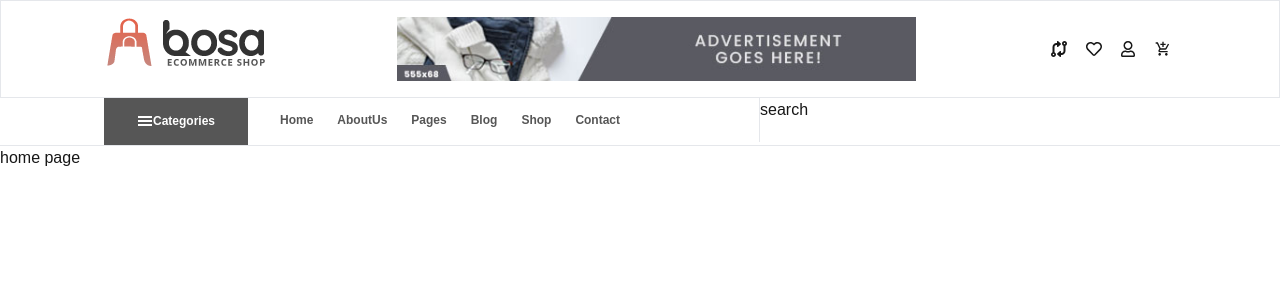
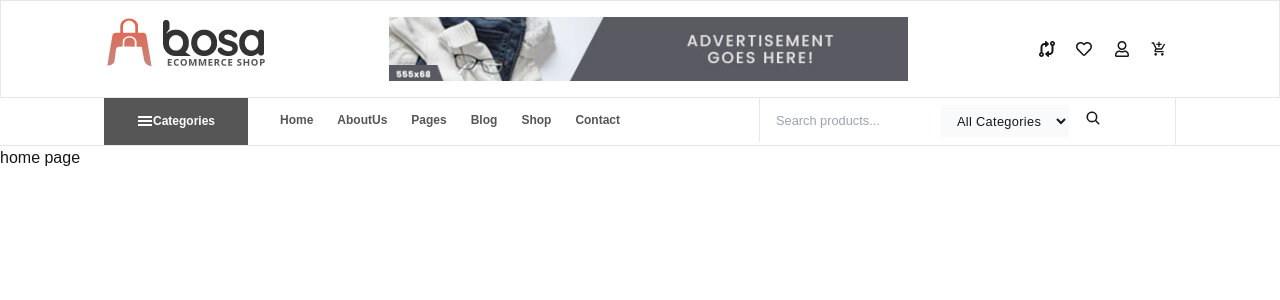
Before and after one commit to Giorgi-Gogaladze/bosa_ecommerce, a Next.js app: page / in a window 1280 px wide. Shown: the top 300 px of the page. Built offline with nearby package versions, Linux system fonts and the light colour scheme.

Commit message:
Ftr: compliting whole header design

```diff
--- a/src/components/header/Header.tsx
+++ b/src/components/header/Header.tsx
@@ -16,7 +16,7 @@ function Header() {
         <div>
           <Image src='/images/ad.jpg' alt='advertisement' width={519} height={75}/>
         </div>
-      <div className='w-32 h-26 flex justify-between items-center p-1'>
+      <div className='w-36 h-26 flex justify-between items-center p-2'>
         <div><FaCodeCompare /></div>
         <div><FaRegHeart /></div>
         <div><FaRegUser /></div>
--- a/src/components/navbar/Navbar.tsx
+++ b/src/components/navbar/Navbar.tsx
@@ -1,5 +1,6 @@
 import React from 'react'
 import { GiHamburgerMenu } from "react-icons/gi";
+import { IoSearch } from "react-icons/io5";
 
 function Navbar() {
   return (
@@ -20,7 +21,17 @@ function Navbar() {
                     </ul>
                 </div>
             </nav>
-            <div>search </div>
+            <div className='h-full w-full flex items-center border-r border-gray-200'>
+                <input type="text" placeholder='Search products...' className='ml-4 text-[0.8rem]  focus:outline-none'/>
+                <select className='border-0 bg-gray-50 h-8 text-[0.8rem] w-32 tracking-wide pl-3'>
+                    <option value="">All Categories</option>
+                    <option value="">Electronics</option>
+                    <option value="">Gadgets</option>
+                </select>
+                <div className='ml-4'>
+                    <button className='cursor-pointer'><IoSearch /></button>
+                </div>
+            </div>
         </div>
     </section>
   )
```
